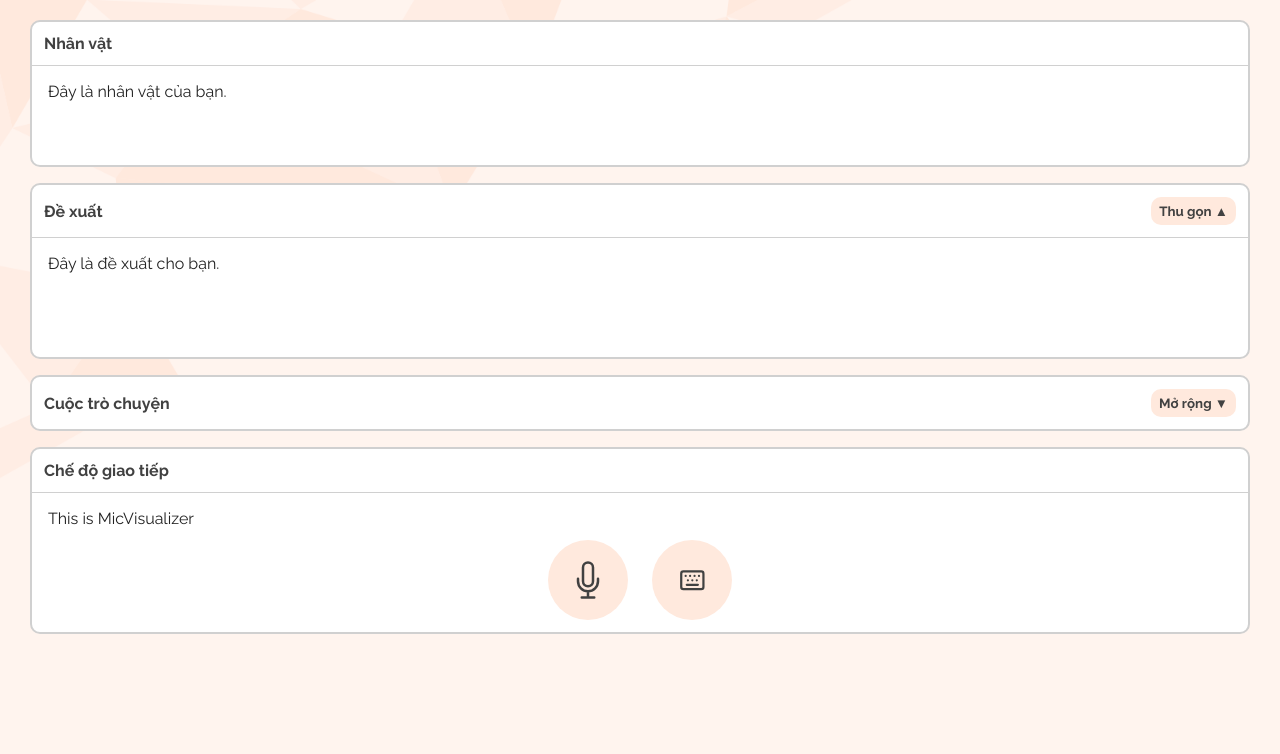
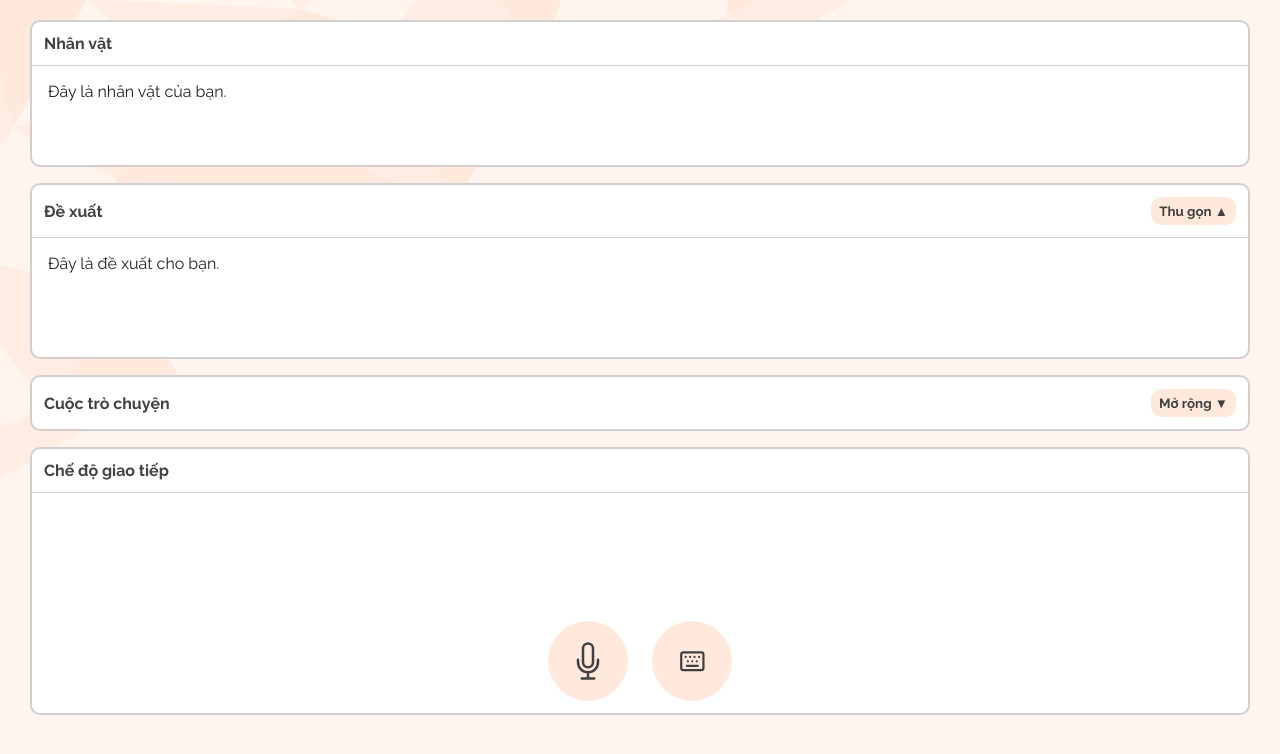
Before and after one commit to laserene/English-Pronunciation-Assessment-System, a React (Vite) app in the folder frontend/: page / in a window 1280 px wide. Shown: the top 754 px of the page. Built offline with nearby package versions, Linux system fonts and the light colour scheme.

Commit message:
feat(conversation_screen): add live audio visualization

```diff
--- a/frontend/src/pages/Conversation/InteractionPanel/InputModePanel.tsx
+++ b/frontend/src/pages/Conversation/InteractionPanel/InputModePanel.tsx
@@ -1,4 +1,4 @@
-import { JSX, useState } from "react";
+import { JSX, useRef, useState } from "react";
 import MicVisualizer from "./MicVisualizer.tsx";
 import ChatInput from "./ChatInput.tsx";
 import "../index.css";
@@ -6,6 +6,80 @@ import "../index.css";
 export default function InputModePanel(): JSX.Element {
   const [inputMode, onModeChange] = useState<"voice" | "typing" | null>(null);
   const expandedHeight = "auto";
+
+  // Audio functions
+  const canvasRef = useRef(null);
+  const [isRecording, setIsRecording] = useState(false);
+  const audioContextRef = useRef(null);
+  const analyserRef = useRef(null);
+  const animationRef = useRef(null);
+
+  const startRecording = async () => {
+    const stream = await navigator.mediaDevices.getUserMedia({ audio: true });
+
+    const audioContext = new AudioContext();
+    audioContextRef.current = audioContext;
+
+    const source = audioContext.createMediaStreamSource(stream);
+
+    const analyser = audioContext.createAnalyser();
+    analyserRef.current = analyser;
+
+    analyser.fftSize = 1024;
+    analyser.smoothingTimeConstant = 0.85;
+    analyser.minDecibels = -70;
+    analyser.maxDecibels = -10;
+
+    source.connect(analyser);
+
+    const dataArray = new Uint8Array(analyser.frequencyBinCount);
+
+    const draw = () => {
+      animationRef.current = requestAnimationFrame(draw);
+
+      analyser.getByteFrequencyData(dataArray);
+
+      const canvas = canvasRef.current;
+      const ctx = canvas.getContext("2d");
+      const width = canvas.width;
+      const height = canvas.height;
+
+      ctx.fillStyle = "rgba(255, 255, 255, 1)";
+      ctx.fillRect(0, 0, width, height);
+
+      const barWidth = 2;
+      const spacing = 4;
+
+      ctx.fillStyle = "rgba(151, 229, 255, 1)"; // Blue color
+
+      for (let i = 0; i < dataArray.length; i++) {
+        const normalized = dataArray[i] / 255;
+        const barHeight = normalized * (height * 1.6) + 2;
+
+        const x = i * spacing;
+        const y = height / 2 - barHeight / 2;
+
+        // Draw rounded bar
+        ctx.beginPath();
+        ctx.roundRect(x, y, barWidth, barHeight, barWidth / 2);
+        ctx.fill();
+      }
+    };
+
+    draw();
+    setIsRecording(true);
+  };
+
+  const stopRecording = () => {
+    if (animationRef.current) {
+      cancelAnimationFrame(animationRef.current);
+    }
+    if (audioContextRef.current) {
+      audioContextRef.current.close();
+    }
+    setIsRecording(false);
+  };
+
   return (
     <div className="interaction-block">
       <div className="interaction-block-title-wrapper">
@@ -15,8 +89,13 @@ export default function InputModePanel(): JSX.Element {
         className="interaction-block-content expanded"
         style={{ "--expanded-height": expandedHeight } as React.CSSProperties}
       >
-        <div className="interaction-block-content-inner no-bottom-padding">
-          {(inputMode === "voice" || inputMode === null) && <MicVisualizer />}
+        <div
+          id="input_mode_panel"
+          className="interaction-block-content-inner no-bottom-padding"
+        >
+          {(inputMode === "voice" || inputMode === null) && (
+            <MicVisualizer canvasRef={canvasRef} />
+          )}
           {inputMode === "typing" && <ChatInput />}
           <div className="mode-btn-panel">
             <button
@@ -24,6 +103,9 @@ export default function InputModePanel(): JSX.Element {
               onClick={() => {
                 if (inputMode === "voice") onModeChange(null);
                 else onModeChange("voice");
+
+                if (inputMode !== "voice") startRecording();
+                else stopRecording();
               }}
             >
               <svg
@@ -40,7 +122,13 @@ export default function InputModePanel(): JSX.Element {
                 />
               </svg>
             </button>
-            <button className="mode-btn" onClick={() => onModeChange("typing")}>
+            <button
+              className="mode-btn"
+              onClick={() => {
+                onModeChange("typing");
+                stopRecording();
+              }}
+            >
               <svg
                 xmlns="http://www.w3.org/2000/svg"
                 width="2em"
--- a/frontend/src/pages/Conversation/InteractionPanel/MicVisualizer.tsx
+++ b/frontend/src/pages/Conversation/InteractionPanel/MicVisualizer.tsx
@@ -1,10 +1,14 @@
 import { JSX } from "react";
-import "../index.css"
+import "../index.css";
 
-export default function MicVisualizer(): JSX.Element {
-    return (
-        <div className="mode-panel">
-            This is MicVisualizer
-        </div>
-    )
+export default function MicVisualizer({
+  canvasRef,
+}: {
+  canvasRef: React.RefObject<HTMLCanvasElement>;
+}): JSX.Element {
+  return (
+    <>
+      <canvas ref={canvasRef} style={{ height: "100px", width: "100%" }} />
+    </>
+  );
 }
--- a/frontend/src/pages/Conversation/index.css
+++ b/frontend/src/pages/Conversation/index.css
@@ -72,8 +72,18 @@
   border-top: 1px solid #d0d0d0;
 }
 
+.interaction-block-content-inner canvas {
+}
+
 .no-bottom-padding {
   padding-bottom: 0 !important;
+}
+
+#input_mode_panel {
+  display: flex;
+  flex-direction: column;
+  justify-content: flex-end;
+  overflow: hidden;
 }
 
 #input-mode-content {
```
